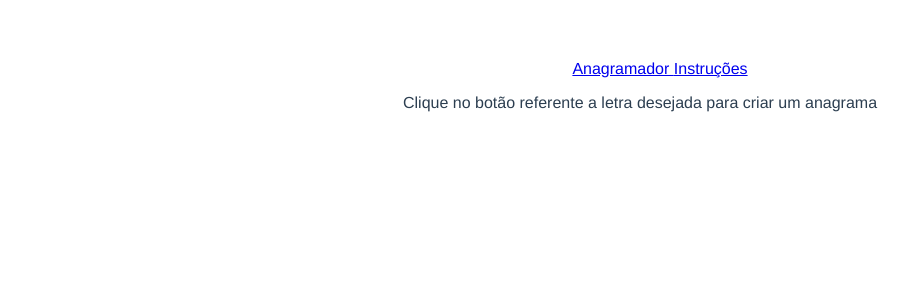
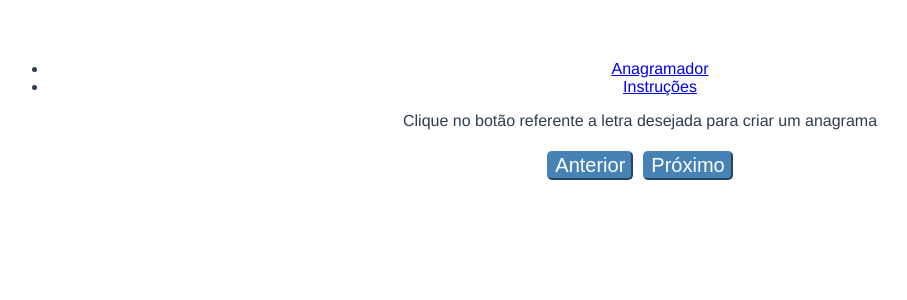
Before and after one commit to jtpdev/anagramador-vue, a Vue app: page /instrucoes in a window 1280 px wide. Shown: the top 300 px of the page, without its empty margins (0-907 px from the left). Built offline with nearby package versions, Linux system fonts and the light colour scheme; what vue-resource would draw is missing.

Commit message:
Updated code in components

```diff
--- a/src/App.vue
+++ b/src/App.vue
@@ -16,7 +16,9 @@
 }
 </script>
 
-<style>
+<style lang="scss">
+$cor-do-botao: steelblue;
+
 #app {
   font-family: 'Avenir', Helvetica, Arial, sans-serif;
   -webkit-font-smoothing: antialiased;
@@ -25,4 +27,13 @@
   color: #2c3e50;
   margin-top: 60px;
 }
+
+button {
+  background-color: $cor-do-botao;
+  color: white;
+  margin: 5px;
+  border-color: $cor-do-botao;
+  border-radius: 5px;
+  font-size: 20px;
+}
 </style>
--- a/src/components/Anagramador.vue
+++ b/src/components/Anagramador.vue
@@ -86,17 +86,8 @@
 };
 </script>
 
-<style lang="scss">
-$cor-do-botao: steelblue;
-
-button {
-  background-color: $cor-do-botao;
-  color: white;
-  margin: 5px;
-  border-color: $cor-do-botao;
-  border-radius: 5px;
-  font-size: 20px;
-}
+<style lang="scss" scoped>
+$cor-padrao: steelblue;
 
 li {
   list-style: none;
@@ -108,7 +99,7 @@
   display: inline-block;
   float: left;
   font-size: 20px;
-  color: $cor-do-botao;
+  color: $cor-padrao;
   margin-bottom: 15px;
 }
 
@@ -117,7 +108,7 @@
 }
 
 .mensagem {
-  background-color: rgba($cor-do-botao, 0.5);
+  background-color: rgba($cor-padrao, 0.5);
   color: white;
   padding: 15px;
 }
--- a/src/components/Instrucao.vue
+++ b/src/components/Instrucao.vue
@@ -1,29 +1,14 @@
 <template>
   <div>
       <p>{{ instrucoes[0] }}</p>
-      <button v-instrucao="instrucoes[anterior()]" v-show="counter > 0">Anterior</button>
-      <button v-instrucao="instrucoes[proxima()]" v-show="counter < (counter.lenght-1)">Próximo</button>
+      <button v-instrucao:anterior="instrucoes">Anterior</button>
+      <button v-instrucao.proxima="instrucoes">Próximo</button>
   </div>
 </template>
 
 <script>
 
 export default {
-    data() {
-        return {
-            counter: 0
-        }
-    },
-    methods: {
-        proxima(){
-            // this.counter = this.counter+1
-            return 1;
-        },
-        anterior(){
-            // this.counter = this.counter-1
-            return 1;
-        }
-    },
     props: ['instrucoes']
 }
 </script>
--- a/src/diretives/Instrucao.js
+++ b/src/diretives/Instrucao.js
@@ -4,8 +4,24 @@
 
     bind(el, binding) {
         el.addEventListener('click', function() {
-            let instrucao = binding.value;
-            el.parentElement.childNodes[0].innerHTML = instrucao;
+            let paragrafo = el.parentElement.childNodes[0];
+            let instrucoes = binding.value;
+            let instrucao = paragrafo.innerHTML;
+            if(binding.arg == 'anterior'){
+                for(let i = 0; i < instrucoes.length; i++){
+                    if(paragrafo.innerHTML == instrucoes[i]
+                        && i != 0)
+                        instrucao = instrucoes[i-1];
+                    }
+                }
+                if(binding.modifiers.proxima){
+                    for(let i = 0; i < instrucoes.length; i++){
+                            if(paragrafo.innerHTML == instrucoes[i]
+                                && (i+1) != instrucoes.length)
+                                instrucao = instrucoes[i+1];
+                        }
+            }
+            paragrafo.innerHTML = instrucao;
         });
     }
 
--- a/src/router/index.js
+++ b/src/router/index.js
@@ -5,7 +5,7 @@
 
 Vue.use(Router)
 
-export var routes = [
+export const routes = [
   {
     path: '/',
     name: 'anagramador',
```
